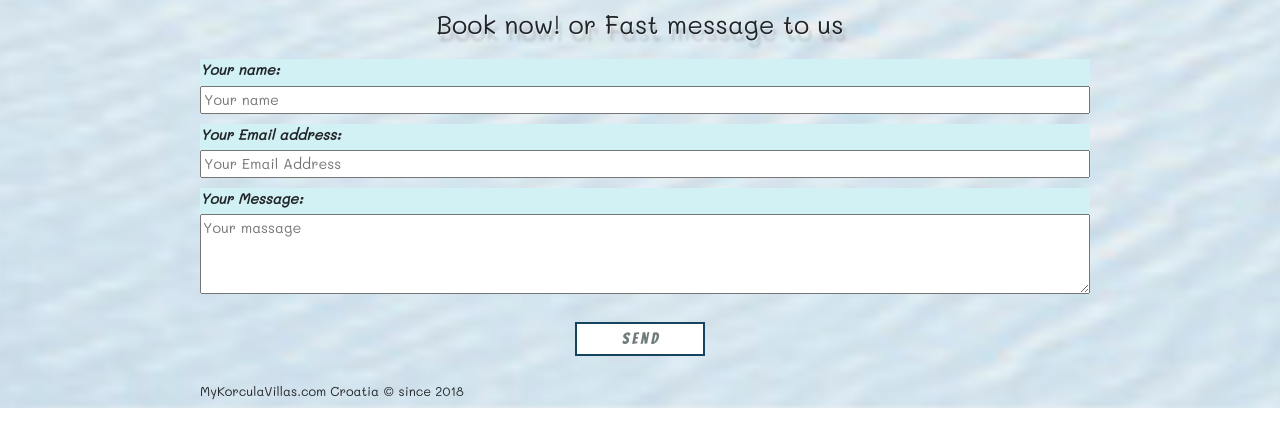
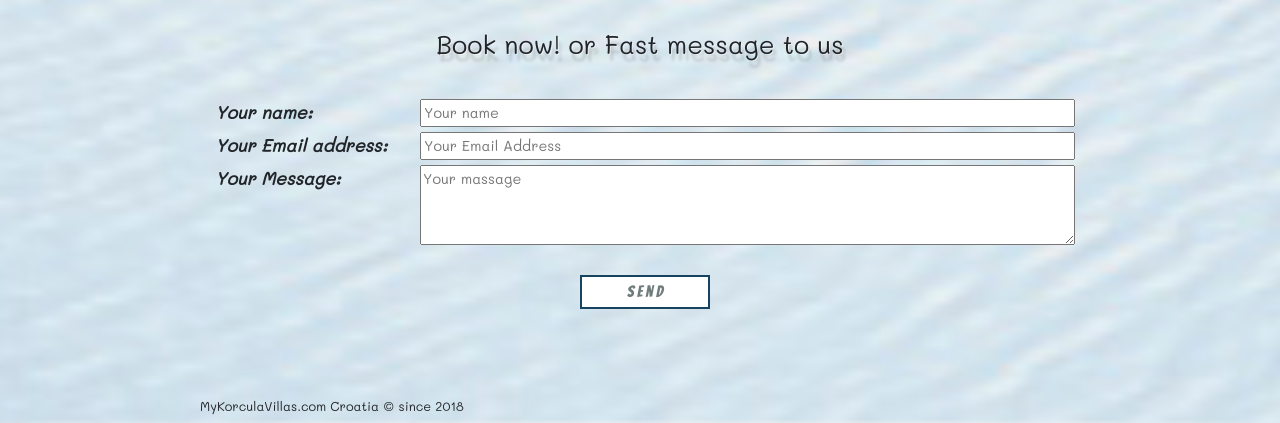
Before and after one commit to Alexrozhkov1978/finalsite2, a plain HTML site: page index.html in a window 1280 px wide. Shown: the part 2968-3391 px from the top of the page. Drawn offline with nearby package versions, Linux system fonts and the light colour scheme.

Commit message:
may be final

```diff
--- a/css/index.css
+++ b/css/index.css
@@ -252,25 +252,59 @@ main .img-icon-contacts {
     width: 26px;
 }
 
-main  .content-in-form{
+main #f1 {
+    grid-area: f1;
+}
+main #f2 {
+    grid-area: f2;
+}
+main #f3 {
+    grid-area: f3;
+}
+main #f4 {
+    grid-area: f4;
+}
+main #f5 {
+    grid-area: f5;
+}
+main #f6 {
+    width: 100%;
+    grid-area: f6;
+}
+main #f7 {
+    grid-area: f7;
+}
+
+main .contact-form{
     display: grid;
     margin-top: 10px;
     grid-gap: 5px;
-    grid-template-columns: auto;
+    grid-template-columns: 10px 1fr 10px;
     font-family: 'Mali', cursive;
     font-style: oblique;
     font-weight: bold;
+    text-align: left;
     font-size: 0.9rem;
-    align-items: center;
     margin-left: 10px;
-    background: #D2F1F4;
+    grid-template-areas:
+        ". f1 ."
+        ". f2 ."
+        ". f3 ."
+        ". f4 ."
+        ". f5 ."
+        ". f6 ."
+        ". f7 ."
 }
+
+main #headerForm {
+    margin: 40px 40px 40px 40px;
+}
+
 
 main .block-but-submit {
     display: flex;
     justify-content: center;
 }
-
 
 main  .but-submit {
     padding: 3px 3px;
@@ -292,9 +326,15 @@ main .but-submit:hover {
     color: white;
 }
 
-#textarea {
+main #textarea {
     height: 5rem;
+    width: 100%
 }
+
+main .inputForm{
+    width: 100%
+}
+
 
 main .about-villas-txt-desctop{
     position: absolute;
@@ -311,7 +351,9 @@ footer .text-footer {
     font-family: 'Mali', cursive;
     font-size: 0.8rem;
     margin-left: 10px;
+    margin-top: 70px;
 }
+
 
 /*-- Modal --*/
 
@@ -578,6 +620,22 @@ main #btn-beachSt{
 
 }
 
+
+main .contact-form{
+    display: grid;
+    margin-top: 10px;
+    grid-gap: 5px;
+    grid-template-columns: 10px 200px 1fr 10px;
+    grid-template-areas:
+        ". f1 f2 ."
+        ". f3 f4 ."
+        ". f5 f6 ."
+        ". f7 f7 ."
+}
+
+
+
+
 }
 
 
@@ -694,7 +752,7 @@ main .all-data-contacts {
 
 }
 
-main  .content-in-form{
+/*main  .content-in-form{
     display: grid;
     margin-top: 10px;
     grid-gap: 5px;
@@ -707,7 +765,7 @@ main  .content-in-form{
     align-items: center;
     margin-left: 10px;
     background: #D2F1F4;
-}
+}*/
 
 main .block-but-submit {
     display: flex;
--- a/index.html
+++ b/index.html
@@ -184,28 +184,32 @@
               <div id = "c4"><a href="https://www.instagram.com//lumbardaH888/"> https://www.instagram.com//lumbardaH888/ </a></div>
             <img class="img-icon-contacts" id = "c5" src="img/icon-email.png" alt="icon-email" >
               <div id = "c6"><a href="mailto:lumbardaH888@gmail.com"> lumbardaH888@gmail.com </a></div>
-          <!--</div>    -->
-          <!--<div class="contacts-tel"> -->
             <img id = "c7" class="img-icon-contacts" src="img/icon-telegram.jpg" alt="telegram" >
             <img id = "c8" class="img-icon-contacts" src="img/icon-viber.jpg" alt="icon-viber" >
             <img id = "c9" class="img-icon-contacts" src="img/icon-whatsup.png" alt="icon-whatsup" >
             <img id = "c10" class="img-icon-contacts" src="img/icon-telephone.jpg" alt="icon-telephone" >
             <div id = "c11"><a href="tel:+3788888888888888"> +3788888888888888 </a> </div>
           </div>
-        <h2 class="headers-on-site">Book now! or Fast message to us</h2>
-        <form class = 'contact-form'>
-          <label class="content-in-form"> Your name:
-            <input type="text" name="your-name" placeholder="Your name" required="">
-          </label>
-          <label class="content-in-form"> Your Email address:
-            <input type="email" name="client-email" placeholder="Your Email Address" required="">
-          </label>
-            <label class="content-in-form">Your Message:
-              <textarea id="textarea" name="msg" maxlength="140" rows="1" placeholder="Your massage" required="" ></textarea>
-            </label>
-            <label class="block-but-submit" >
-              <input class="but-submit" type="submit" value="S e n d">
-            </label>
+        <h2 class="headers-on-site" id="headerForm" > Book now! or Fast message to us</h2>
+        <form class = "contact-form" method="POST" action="https://formspree.io/alexshura@gmail.com">
+          <div class="content-in-form" id="f1"> Your name:
+          </div>
+          <div id="f2">
+              <input class = "inputForm" type="text" name="your-name" placeholder="Your name" required="">
+          </div>
+          <div class="content-in-form" id="f3"> Your Email address:
+          </div>
+          <div id="f4">
+          <input class = "inputForm" type="email" name="client-email" placeholder="Your Email Address" required="">
+          </div>
+          <div class="content-in-form" id="f5">Your Message:
+          </div>
+          <div id="f6">
+          <textarea id="textarea" name="msg" maxlength="140" rows="1" placeholder="Your massage" required="" ></textarea>
+          </div>
+          <div id="f7" class="block-but-submit" >
+          <input class="but-submit" type="submit" value="S e n d">
+          </div>
           </form>
 
     <!-- Modal -->
```
